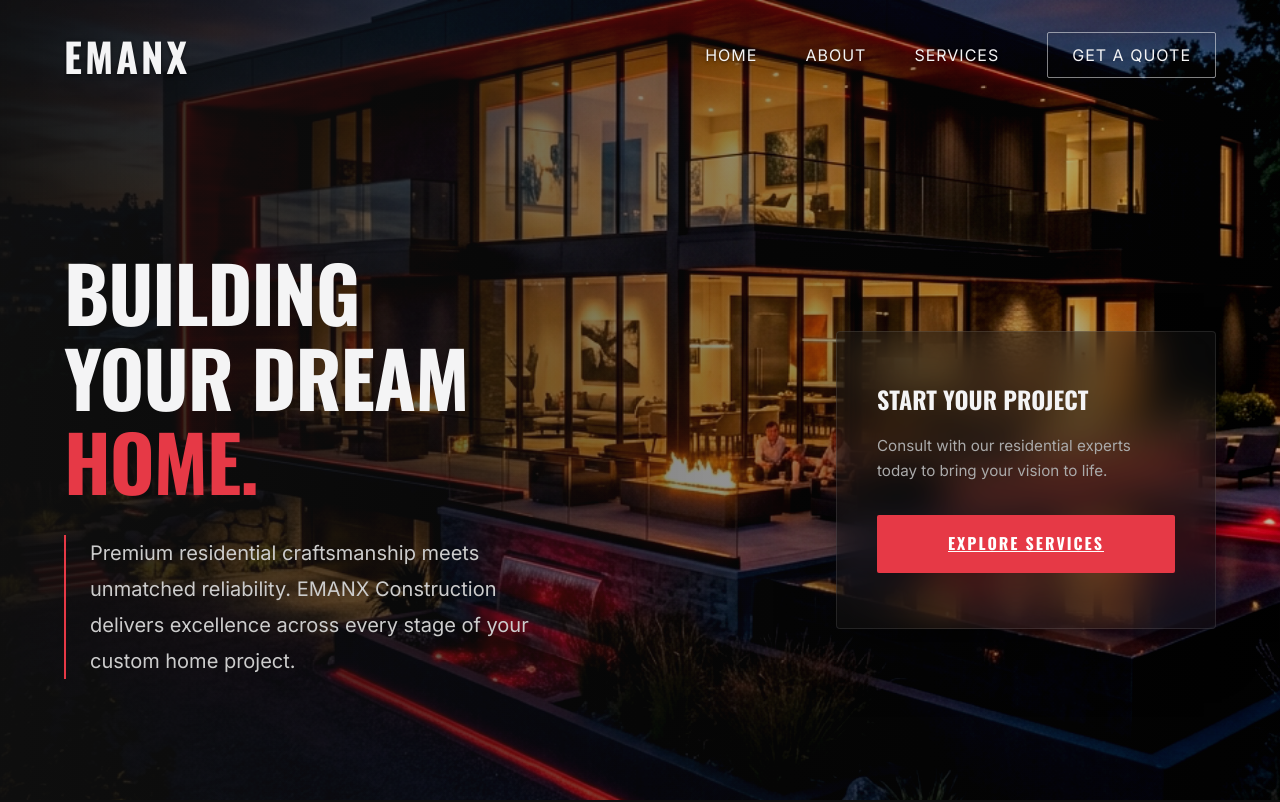
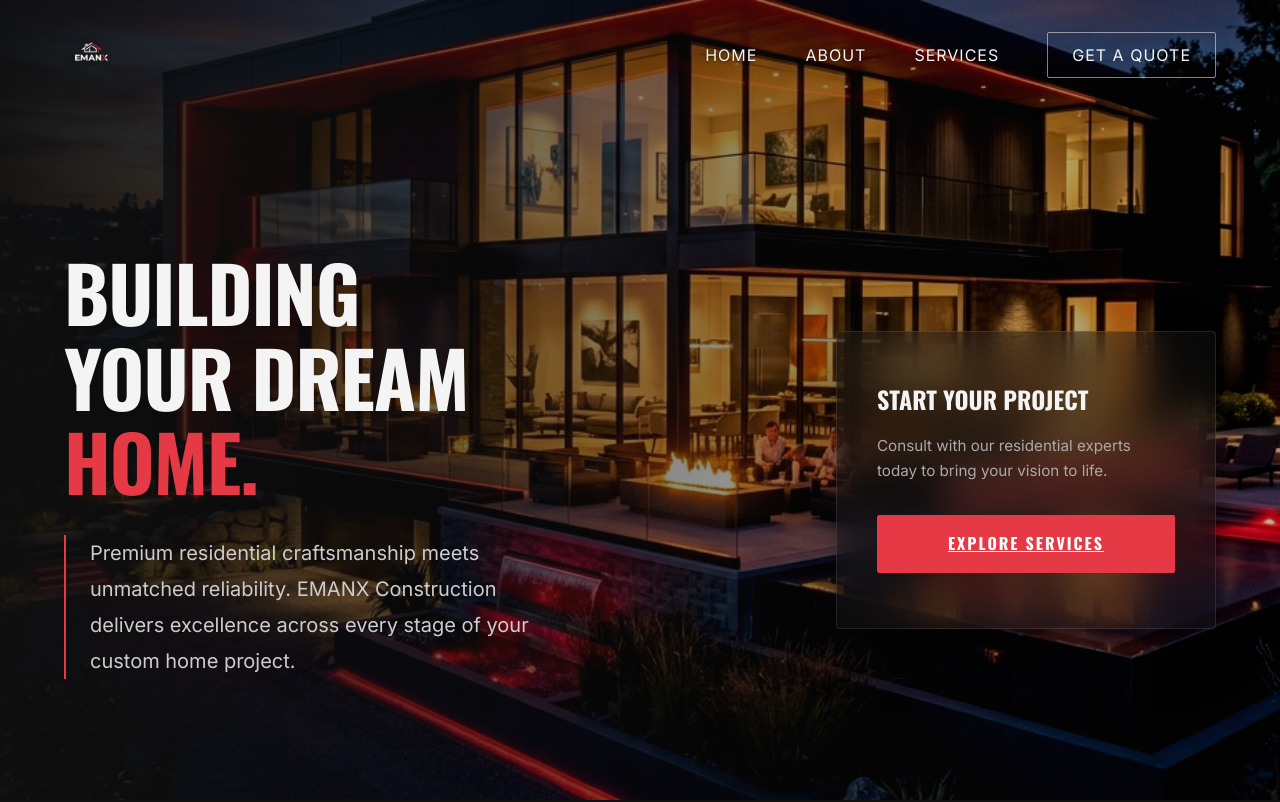
Before and after one commit to orvillewilliams010-cloud/emanx-construction, a website built with Vite: page index.html in a window 1280 px wide. Shown: the top 802 px of the page. Built offline with nearby package versions, Linux system fonts and the light colour scheme.

Commit message:
Add updated logo to navbar with transparency and invert text

```diff
--- a/index.html
+++ b/index.html
@@ -15,7 +15,7 @@
       <!-- Navigation -->
       <nav class="navbar glass-nav">
         <div class="logo">
-          <span class="brand-text text-reveal"><span>EMANX</span></span>
+          <a href="#home"><img src="/logo.png" alt="EMANX Construction Logo" class="brand-logo fade-in-up" /></a>
         </div>
         <ul class="nav-links">
           <li class="stagger-1"><a href="#home">Home</a></li>
--- a/style.css
+++ b/style.css
@@ -104,12 +104,16 @@ h1, h2, h3, .brand-text {
   border-bottom: 1px solid rgba(255, 255, 255, 0.05);
 }
 
-.brand-text {
-  font-size: 2.5rem;
-  font-weight: 700;
-  color: var(--color-text-light);
-  letter-spacing: 3px;
-  text-shadow: 0 2px 4px rgba(0,0,0,0.5); /* Helps visibility if overlapping bright spots */
+.brand-logo {
+  height: 55px;
+  width: auto;
+  object-fit: contain;
+  filter: drop-shadow(0 2px 4px rgba(0,0,0,0.5));
+  transition: transform 0.3s ease;
+}
+
+.brand-logo:hover {
+  transform: scale(1.05);
 }
 
 .nav-links {
```
Also changed, not shown: public/logo.png (added).
